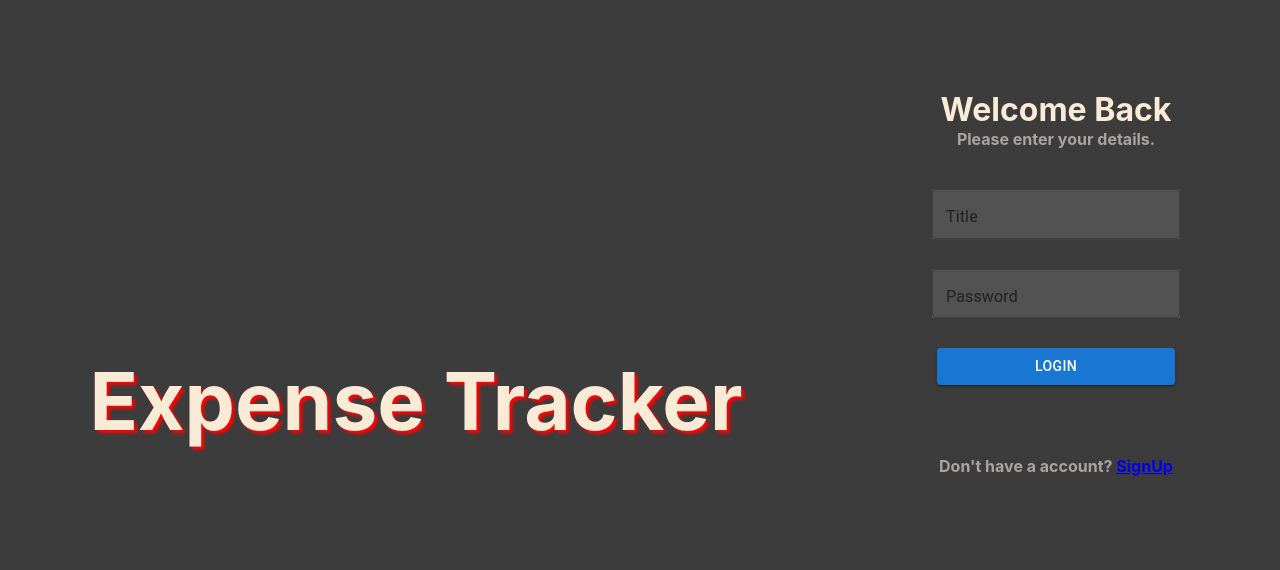
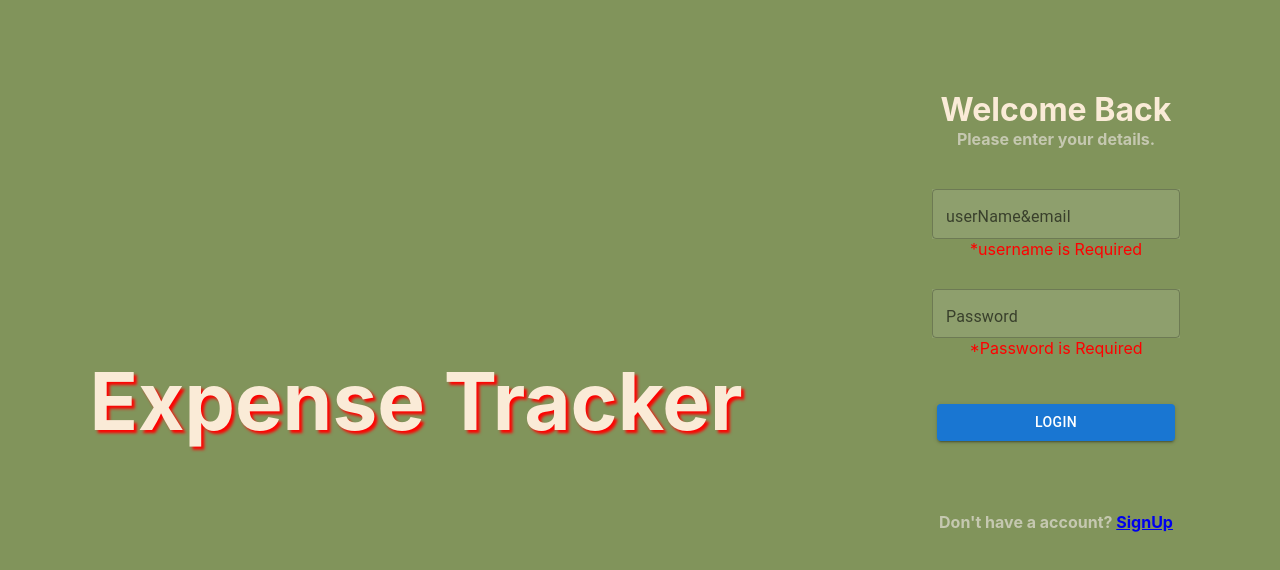
Before and after one commit to KRAN22/Expense_tracker, a React (Create React App) app in the folder frontend/: page / in a window 1280 px wide. Both pictures are taken after a click on the button "LOGIN". Shown: the top 570 px of the page. Built offline with nearby package versions, Linux system fonts and the light colour scheme.

Commit message:
add validations on loginForm

```diff
--- a/frontend/src/index.css
+++ b/frontend/src/index.css
@@ -5,7 +5,7 @@ body {
     sans-serif;
   -webkit-font-smoothing: antialiased;
   -moz-osx-font-smoothing: grayscale;
-  background-color: #3d3c3c;
+  background-color: rgb(129, 148, 91);
 }
 
 code {
--- a/frontend/src/loginPage/login.css
+++ b/frontend/src/loginPage/login.css
@@ -39,6 +39,9 @@
 .tag{
     padding-bottom: 30px;
 }
+.tag p{
+    margin: 0;
+}
 
 #outlined-basic{
     color: white;
--- a/frontend/src/loginPage/login.jsx
+++ b/frontend/src/loginPage/login.jsx
@@ -1,10 +1,42 @@
 import React from "react";
 import Button from "@mui/material/Button";
 import { TextField } from "@mui/material";
+import { Link } from "react-router-dom";
+import { useState } from "react";
+import axios from "axios";
 import "./login.css";
-import { Link } from "react-router-dom";
 
 export const LoginForm = () => {
+  const [username, setUsername] = useState("");
+  const [password, setPassword] = useState("");
+  const [error, setError] = useState("");
+  const [userError, setUserError] = useState();
+  const [passwordError, setPasswordError] = useState();
+
+  const onchangeUserHandler = (e) => {
+    setError();
+    setUserError();
+    setUsername(e.target.value);
+  };
+  const onChangePasswordHandler = (e) => {
+    setError();
+    setPasswordError();
+    setPassword(e.target.value);
+  };
+  const SubmitHandler = async () => {
+    if ((username.length > 0) & (password.length > 0)) {
+      const baseURL = "http://127.0.0.1:8000/api/auth/Login";
+      const body = { username, password };
+      try {
+        const response = await axios.post(baseURL, body);
+        window.localStorage.setItem("AccessToken", response.data.Access);
+      } catch (e) {
+        setError(e.response.data.detail);
+      }
+    }
+    setUserError(username.length === 0);
+    setPasswordError(password.length === 0);
+  };
   return (
     <div className="Main">
       <div className="heading">
@@ -17,7 +49,14 @@ export const LoginForm = () => {
         </div>
         <div className="loginMain">
           <div className="tag">
-            <TextField id="outlined-basic" label="Title" variant="outlined" type={"text"} />
+            <TextField
+              id="outlined-basic"
+              label="userName&email"
+              variant="outlined"
+              type={"text"}
+              onChange={onchangeUserHandler}
+            />
+            {userError && <p style={{ color: "red" }}>*username is Required</p>}
           </div>
           <div className="tag">
             <TextField
@@ -25,10 +64,15 @@ export const LoginForm = () => {
               label="Password"
               variant="outlined"
               type={"password"}
+              onChange={onChangePasswordHandler}
             />
+            {passwordError && (
+              <p style={{ color: "red" }}>*Password is Required</p>
+            )}
           </div>
           <div className="btn">
-            <Button id="Btn" variant="contained">
+            <p style={{ color: "red" }}>{error}</p>
+            <Button id="Btn" variant="contained" onClick={SubmitHandler}>
               Login
             </Button>
           </div>
```
